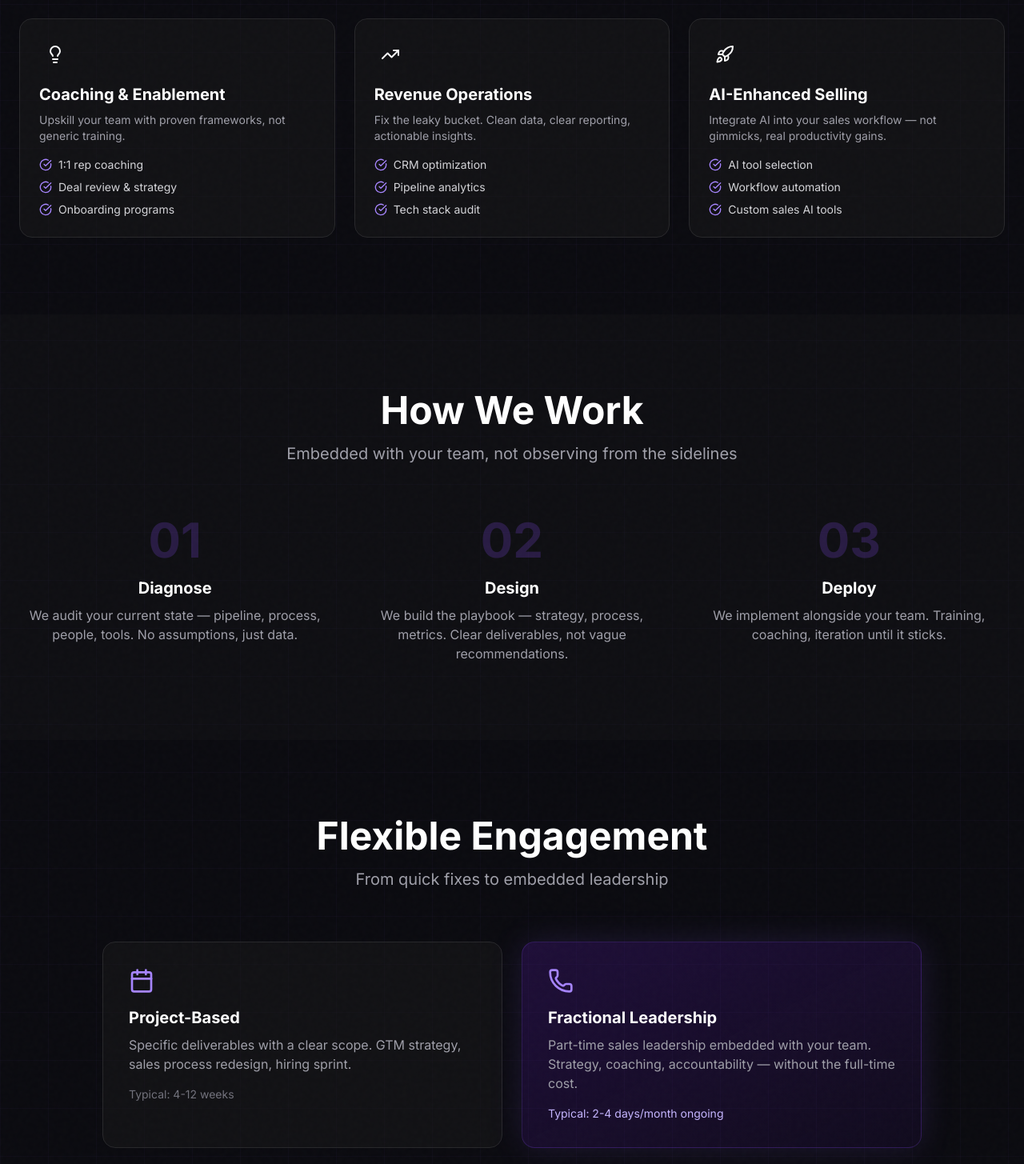
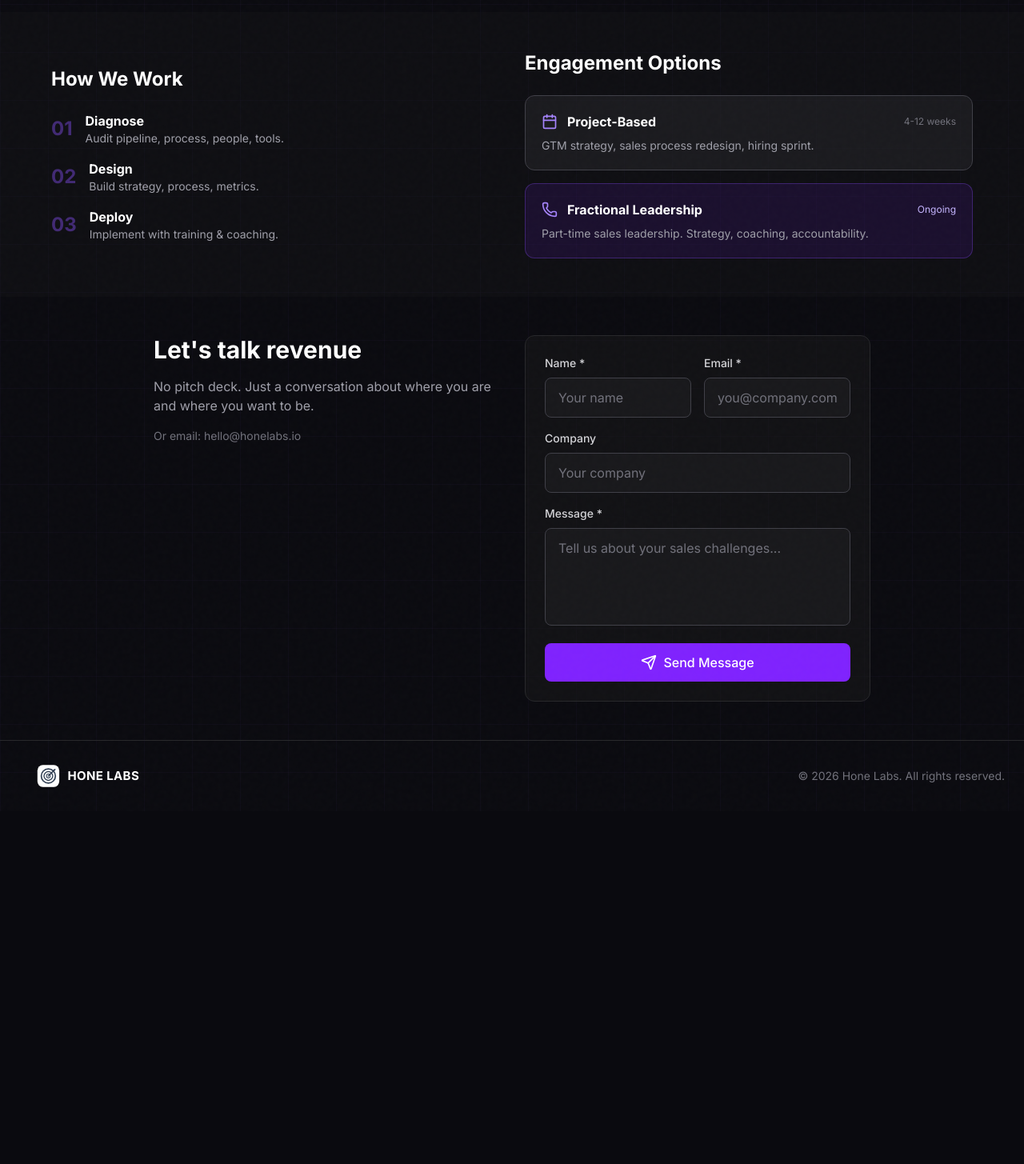
Before and after one commit to shawadam182-prog/Hone-Labs, a Next.js app: page / in a window 1280 px wide. Shown: the part 1915-3370 px from the top of the page at 80% size. After the commit the page ends 2929 px from the top, so only its background shows below. Built offline with nearby package versions, Linux system fonts and the light colour scheme; no server answers.

Commit message:
Dramatic card animations + condensed layout (less scrolling)

```diff
--- a/src/app/page.tsx
+++ b/src/app/page.tsx
@@ -115,26 +115,8 @@ export default function Home() {
         </motion.div>
       </section>
 
-      {/* Problem Section */}
-      <section className="py-16 px-6">
-        <div className="max-w-4xl mx-auto">
-          <motion.div
-            className="p-8 rounded-2xl bg-zinc-900/50 border border-zinc-800"
-            initial={{ opacity: 0, y: 20 }}
-            whileInView={{ opacity: 1, y: 0 }}
-            viewport={{ once: true }}
-          >
-            <p className="text-lg text-zinc-300 leading-relaxed">
-              <span className="text-white font-semibold">Hiring a VP of Sales is expensive and risky.</span>{' '}
-              You need someone who&apos;s built revenue engines before, but a bad hire sets you back 12+ months.
-              We give you that senior expertise — strategy, process, coaching — without the six-figure salary and long ramp time.
-            </p>
-          </motion.div>
-        </div>
-      </section>
-
       {/* Services Section */}
-      <section id="services" className="py-24 px-6">
+      <section id="services" className="py-12 px-6">
         <div className="max-w-7xl mx-auto">
           <motion.div
             className="text-center mb-16"
@@ -222,143 +204,78 @@ export default function Home() {
         </div>
       </section>
 
-      {/* Approach Section */}
-      <section id="approach" className="py-24 px-6 bg-zinc-900/30">
-        <div className="max-w-7xl mx-auto">
-          <motion.div
-            className="text-center mb-16"
-            initial={{ opacity: 0, y: 20 }}
-            whileInView={{ opacity: 1, y: 0 }}
-            viewport={{ once: true }}
-          >
-            <h2 className="text-3xl md:text-5xl font-bold text-white mb-4">
-              How We Work
-            </h2>
-            <p className="text-xl text-zinc-400 max-w-2xl mx-auto">
-              Embedded with your team, not observing from the sidelines
-            </p>
-          </motion.div>
+      {/* How We Work + Engagement - Combined & Compact */}
+      <section id="approach" className="py-12 px-6 bg-zinc-900/30">
+        <div className="max-w-6xl mx-auto">
+          <div className="grid md:grid-cols-2 gap-8 items-center">
+            {/* Process Steps */}
+            <div>
+              <h2 className="text-2xl font-bold text-white mb-6">How We Work</h2>
+              <div className="space-y-4">
+                {[
+                  { step: '01', title: 'Diagnose', desc: 'Audit pipeline, process, people, tools.' },
+                  { step: '02', title: 'Design', desc: 'Build strategy, process, metrics.' },
+                  { step: '03', title: 'Deploy', desc: 'Implement with training & coaching.' },
+                ].map((phase) => (
+                  <div key={phase.step} className="flex items-center gap-4">
+                    <span className="text-2xl font-bold text-violet-500/40">{phase.step}</span>
+                    <div>
+                      <h3 className="font-bold text-white">{phase.title}</h3>
+                      <p className="text-sm text-zinc-400">{phase.desc}</p>
+                    </div>
+                  </div>
+                ))}
+              </div>
+            </div>
 
-          <div className="grid md:grid-cols-3 gap-8">
-            {[
-              {
-                step: '01',
-                title: 'Diagnose',
-                description: 'We audit your current state — pipeline, process, people, tools. No assumptions, just data.'
-              },
-              {
-                step: '02',
-                title: 'Design',
-                description: 'We build the playbook — strategy, process, metrics. Clear deliverables, not vague recommendations.'
-              },
-              {
-                step: '03',
-                title: 'Deploy',
-                description: 'We implement alongside your team. Training, coaching, iteration until it sticks.'
-              }
-            ].map((phase, i) => (
-              <motion.div
-                key={phase.step}
-                className="text-center"
-                initial={{ opacity: 0, y: 20 }}
-                whileInView={{ opacity: 1, y: 0 }}
-                viewport={{ once: true }}
-                transition={{ delay: i * 0.1 }}
-              >
-                <div className="text-6xl font-bold text-violet-500/20 mb-4">{phase.step}</div>
-                <h3 className="text-xl font-bold text-white mb-2">{phase.title}</h3>
-                <p className="text-zinc-400">{phase.description}</p>
-              </motion.div>
-            ))}
+            {/* Engagement Options */}
+            <div className="space-y-4">
+              <h2 className="text-2xl font-bold text-white mb-6">Engagement Options</h2>
+              <div className="p-5 rounded-xl bg-zinc-800/50 border border-zinc-700">
+                <div className="flex items-center gap-3 mb-2">
+                  <Calendar className="w-5 h-5 text-violet-400" />
+                  <h3 className="font-bold text-white">Project-Based</h3>
+                  <span className="text-xs text-zinc-500 ml-auto">4-12 weeks</span>
+                </div>
+                <p className="text-sm text-zinc-400">GTM strategy, sales process redesign, hiring sprint.</p>
+              </div>
+              <div className="p-5 rounded-xl bg-violet-900/20 border border-violet-500/30">
+                <div className="flex items-center gap-3 mb-2">
+                  <Phone className="w-5 h-5 text-violet-400" />
+                  <h3 className="font-bold text-white">Fractional Leadership</h3>
+                  <span className="text-xs text-violet-300 ml-auto">Ongoing</span>
+                </div>
+                <p className="text-sm text-zinc-400">Part-time sales leadership. Strategy, coaching, accountability.</p>
+              </div>
+            </div>
           </div>
         </div>
       </section>
 
-      {/* Engagement Models */}
-      <section className="py-24 px-6">
-        <div className="max-w-5xl mx-auto">
-          <motion.div
-            className="text-center mb-16"
-            initial={{ opacity: 0, y: 20 }}
-            whileInView={{ opacity: 1, y: 0 }}
-            viewport={{ once: true }}
-          >
-            <h2 className="text-3xl md:text-5xl font-bold text-white mb-4">
-              Flexible Engagement
-            </h2>
-            <p className="text-xl text-zinc-400">
-              From quick fixes to embedded leadership
-            </p>
-          </motion.div>
-
-          <div className="grid md:grid-cols-2 gap-6">
-            <motion.div
-              className="p-8 rounded-2xl bg-zinc-900/50 border border-zinc-800"
-              initial={{ opacity: 0, y: 20 }}
-              whileInView={{ opacity: 1, y: 0 }}
-              viewport={{ once: true }}
-            >
-              <Calendar className="w-8 h-8 text-violet-400 mb-4" />
-              <h3 className="text-xl font-bold text-white mb-2">Project-Based</h3>
+      {/* CTA Section - Compact */}
+      <section id="contact" className="py-12 px-6">
+        <div className="max-w-4xl mx-auto">
+          <div className="grid md:grid-cols-2 gap-8 items-start">
+            <div>
+              <h2 className="text-3xl font-bold text-white mb-4">
+                Let&apos;s talk revenue
+              </h2>
               <p className="text-zinc-400 mb-4">
-                Specific deliverables with a clear scope. GTM strategy, sales process redesign, hiring sprint.
+                No pitch deck. Just a conversation about where you are and where you want to be.
               </p>
-              <p className="text-sm text-zinc-500">Typical: 4-12 weeks</p>
-            </motion.div>
-
-            <motion.div
-              className="p-8 rounded-2xl bg-gradient-to-br from-violet-900/30 to-violet-900/10 border border-violet-500/20 glow"
-              initial={{ opacity: 0, y: 20 }}
-              whileInView={{ opacity: 1, y: 0 }}
-              viewport={{ once: true }}
-              transition={{ delay: 0.1 }}
-            >
-              <Phone className="w-8 h-8 text-violet-400 mb-4" />
-              <h3 className="text-xl font-bold text-white mb-2">Fractional Leadership</h3>
-              <p className="text-zinc-400 mb-4">
-                Part-time sales leadership embedded with your team. Strategy, coaching, accountability — without the full-time cost.
+              <p className="text-zinc-500 text-sm">
+                Or email: hello@honelabs.io
               </p>
-              <p className="text-sm text-violet-300">Typical: 2-4 days/month ongoing</p>
-            </motion.div>
+            </div>
+            <div className="p-6 rounded-xl bg-zinc-900/50 border border-zinc-800">
+              <ContactForm />
+            </div>
           </div>
         </div>
       </section>
 
-      {/* CTA Section */}
-      <section id="contact" className="py-24 px-6 bg-zinc-900/30">
-        <div className="max-w-5xl mx-auto">
-          <motion.div
-            className="text-center mb-12"
-            initial={{ opacity: 0, y: 20 }}
-            whileInView={{ opacity: 1, y: 0 }}
-            viewport={{ once: true }}
-          >
-            <h2 className="text-3xl md:text-5xl font-bold text-white mb-6">
-              Let&apos;s talk about your revenue
-            </h2>
-            <p className="text-xl text-zinc-400">
-              No pitch deck. Just a conversation about where you are and where you want to be.
-            </p>
-          </motion.div>
-
-          <motion.div
-            className="max-w-2xl mx-auto p-8 rounded-2xl bg-zinc-900/50 border border-zinc-800"
-            initial={{ opacity: 0, y: 20 }}
-            whileInView={{ opacity: 1, y: 0 }}
-            viewport={{ once: true }}
-            transition={{ delay: 0.1 }}
-          >
-            <ContactForm />
-          </motion.div>
-
-          <p className="text-zinc-500 text-sm text-center mt-6">
-            Or email directly at hello@honelabs.io
-          </p>
-        </div>
-      </section>
-
-      {/* Footer */}
-      <footer className="py-12 px-6 border-t border-zinc-800">
+      {/* Footer - Minimal */}
+      <footer className="py-6 px-6 border-t border-zinc-800">
         <div className="max-w-7xl mx-auto flex flex-col md:flex-row items-center justify-between gap-4">
           <Logo white className="scale-75" />
           <p className="text-zinc-500 text-sm">
```
Also changed, not shown: 1 other file (tests, documents, lock files or other folders).
